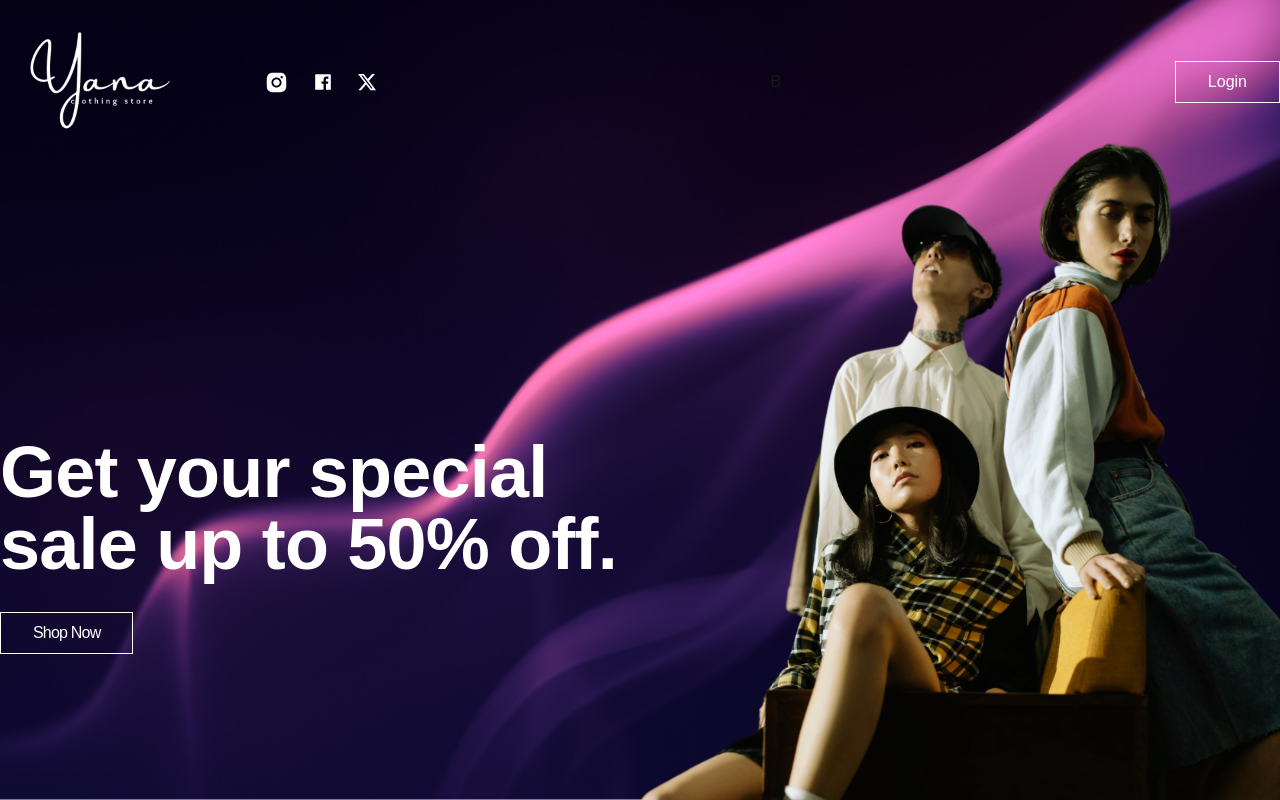
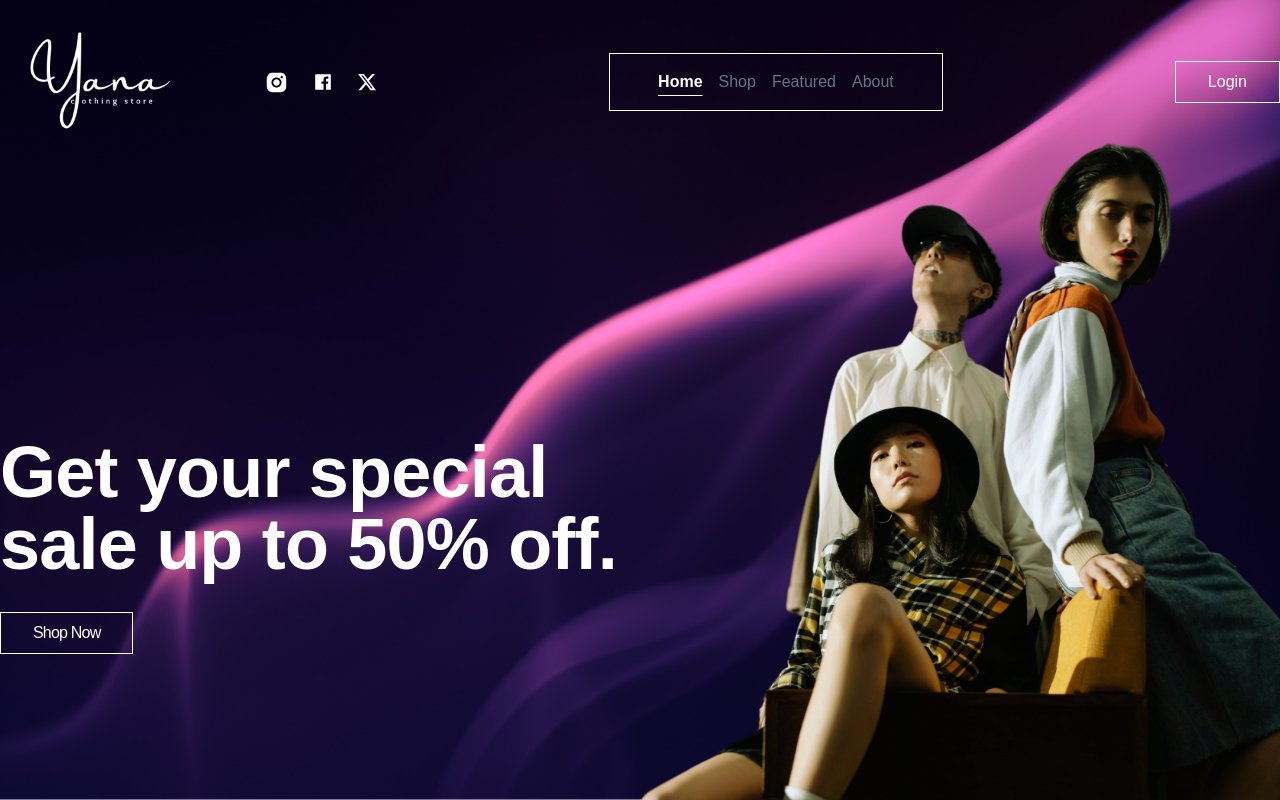
Before and after one commit to alexmortelsison/yana, a Next.js app: page / in a window 1280 px wide. Shown: the top 800 px of the page. Built offline with nearby package versions, Linux system fonts and the light colour scheme.

Commit message:
added navbarmenu

```diff
--- a/app/components/Navbar.tsx
+++ b/app/components/Navbar.tsx
@@ -2,6 +2,7 @@ import Image from "next/image";
 import Socials from "./Socials";
 import Link from "next/link";
 import Login from "./Login";
+import NavbarMenu from "./NavbarMenu";
 
 export default function Navbar() {
   return (
@@ -18,7 +19,9 @@ export default function Navbar() {
         </Link>
         <Socials />
       </div>
-      <div>B</div>
+      <div>
+        <NavbarMenu />
+      </div>
       <div>
         <Login />
       </div>
--- /dev/null
+++ b/app/components/NavbarMenu.tsx
@@ -0,0 +1,46 @@
+"use client";
+
+import Link from "next/link";
+import { usePathname } from "next/navigation";
+
+const navLinks = [
+  {
+    name: "Home",
+    href: "/",
+  },
+  {
+    name: "Shop",
+    href: "/shop",
+  },
+  {
+    name: "Featured",
+    href: "/featured",
+  },
+  {
+    name: "About",
+    href: "/about",
+  },
+];
+export default function NavbarMenu() {
+  const pathName = usePathname();
+  return (
+    <div className="border border-white px-12 py-4">
+      <div className="flex items-center space-x-4">
+        {navLinks.map((link) => (
+          <div key={link.href}>
+            <Link
+              href={link.href}
+              className={`${
+                pathName === link.href
+                  ? "font-bold text-white underline underline-offset-8"
+                  : "text-gray-500"
+              }`}
+            >
+              {link.name}
+            </Link>
+          </div>
+        ))}
+      </div>
+    </div>
+  );
+}
```
